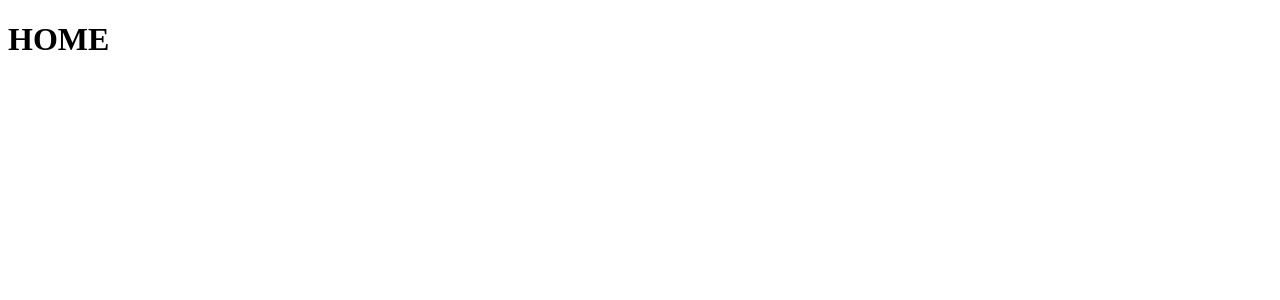
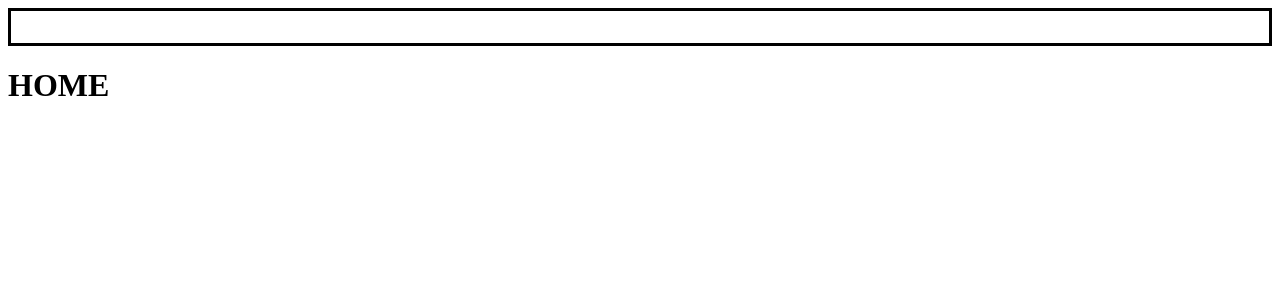
Before and after one commit to BeatrizMarconi/Banco-CreditTech, a React (Create React App) app: page / in a window 1280 px wide. Shown: the top 300 px of the page. Built offline with nearby package versions, Linux system fonts and the light colour scheme.

Commit message:
Criando estrutura Header

```diff
--- a/src/components/Header/index.jsx
+++ b/src/components/Header/index.jsx
@@ -1,8 +1,29 @@
+import {
+    Box,
+    Button,
+    Container,
+    Flex,
+    Stack,
+    Text,
+    useBreakpointValue,
+    useColorModeValue,
+  } from "@chakra-ui/react";
+  import { Link } from "react-router-dom";
 
-
-export default function Header(){
+export const Header = () =>{
     return(
         <>
+            <Box borderBotton={1} borderStyle={"solid"} borderColor={useColorModeValue("gray.200", "gray.900")}>
+                <Container>
+                    <Flex>
+                        <Flex>
+                            <Text>
+                                <Link></Link>
+                            </Text>
+                        </Flex>
+                    </Flex>
+                </Container>
+            </Box>
         </>
     )
 }
--- a/src/pages/Home/index.jsx
+++ b/src/pages/Home/index.jsx
@@ -1,8 +1,9 @@
-
+import { Header } from "../../components/Header";
 
 export default function Home(){
     return(
         <>
+            <Header/>
             <h1>HOME</h1>
         </>
     )
```
Also changed, not shown: src/contexts/index.jsx (deleted, +0 -8 lines).
